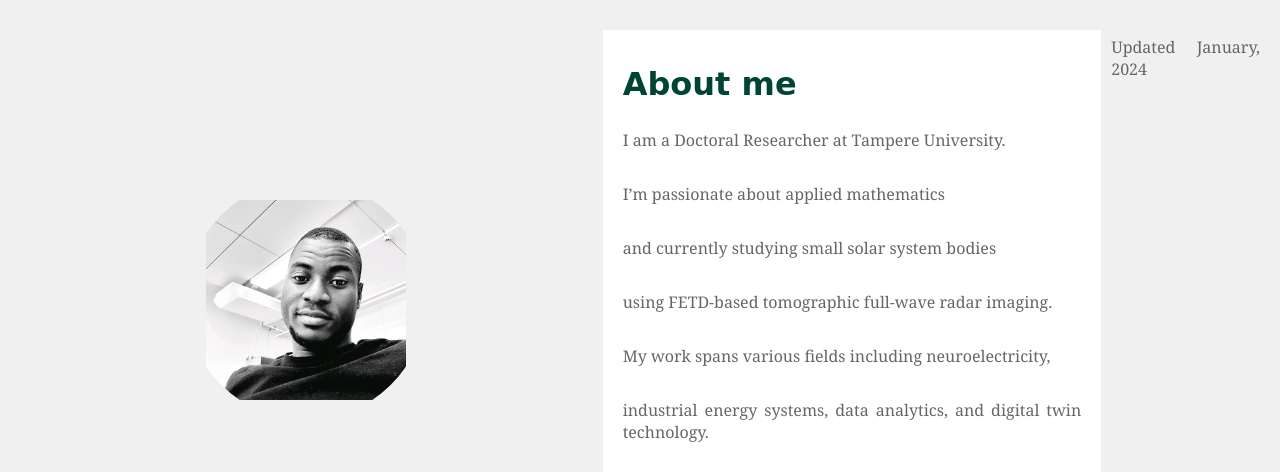
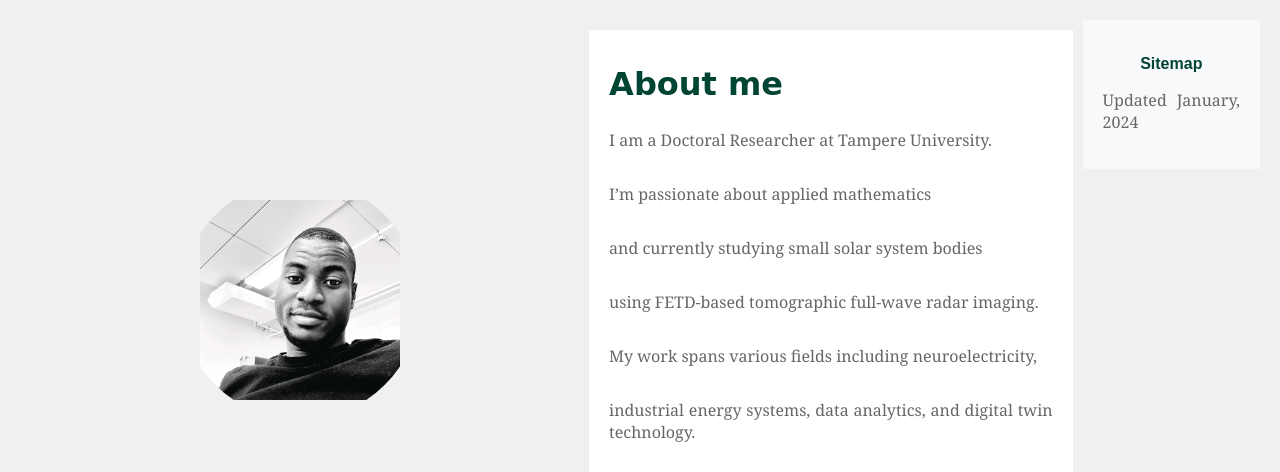
Before and after one commit to Yusuf-Oluwatoki/Yusuf-Oluwatoki.github.io, a plain HTML site: page index.html in a window 1280 px wide. Shown: the top 472 px of the page. Drawn offline with Linux system fonts and the light colour scheme.

Commit message:
Update index.html

```diff
--- a/index.html
+++ b/index.html
@@ -123,6 +123,11 @@
           text-decoration-style: dotted;
           text-decoration-color: black;
         }
+        .sitemap {
+            background-color: #f8f9fa;
+            padding: 20px;
+            text-align: center;
+        }
     </style>
 </head>
 <body>
@@ -168,6 +173,7 @@
          </div>
     <footer>
   <div class="sitemap">
+      <h2>Sitemap</h2>
    <p>Updated January, 2024</p>
   </div>
 </footer>
```
